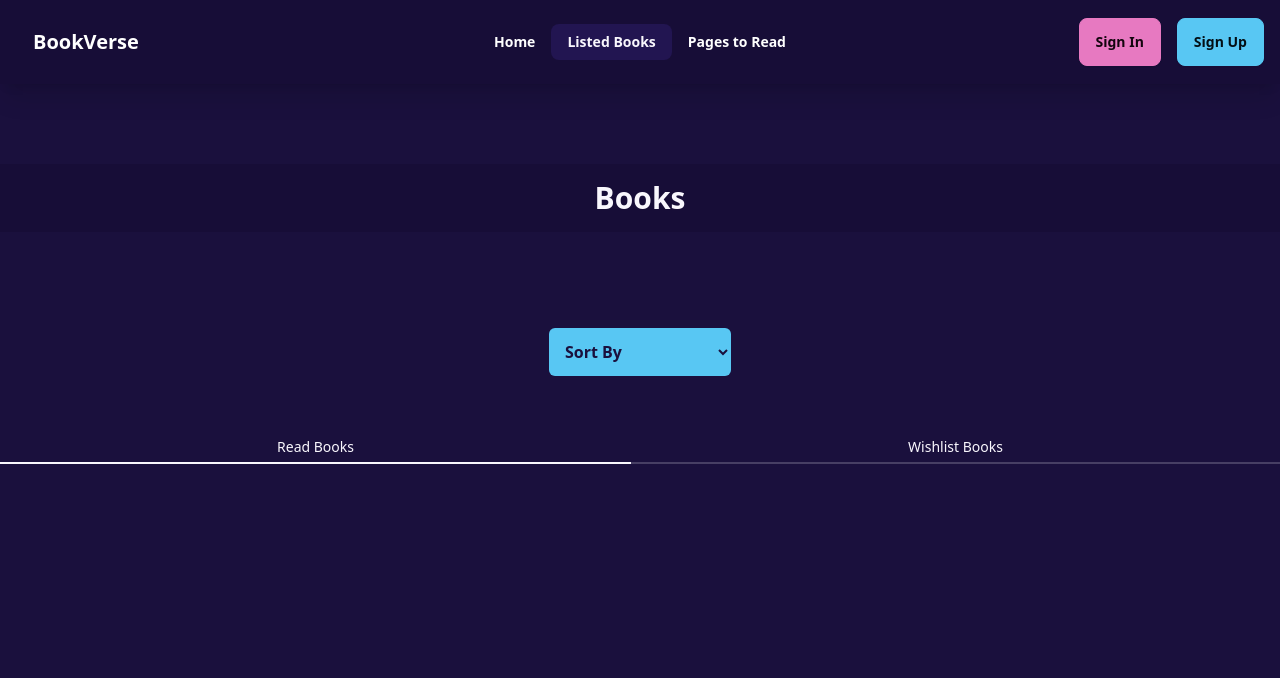
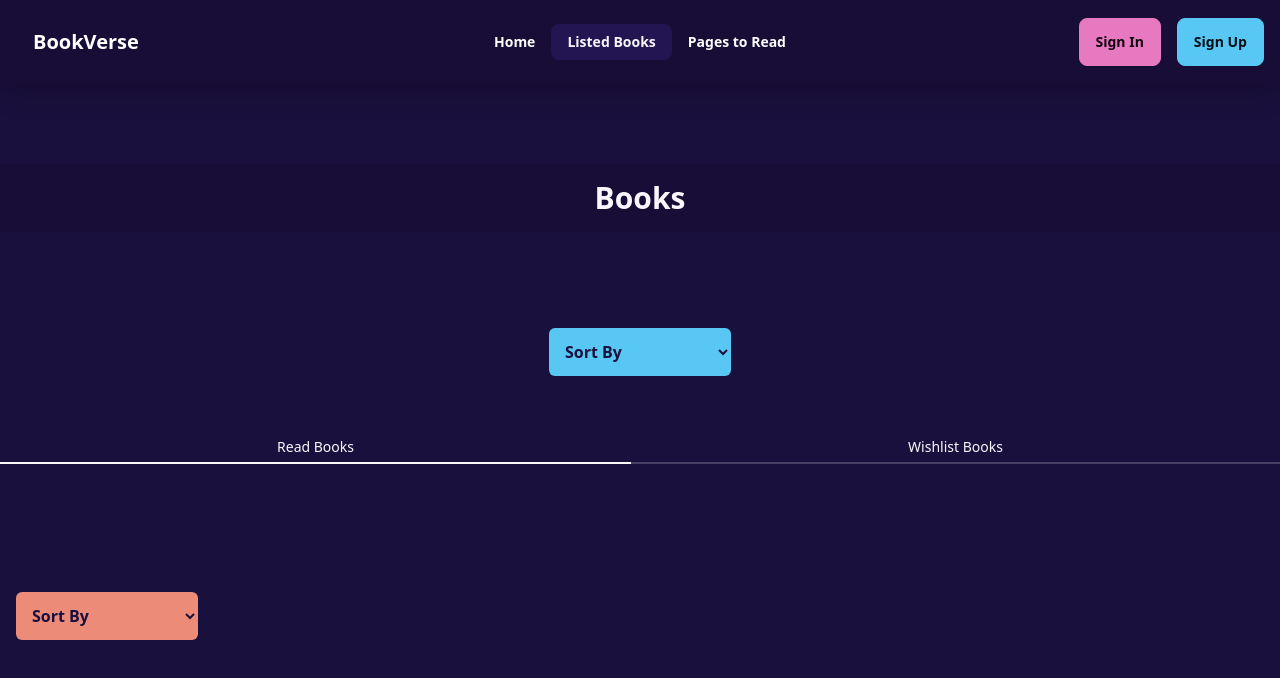
Before and after one commit to mhmitas/a8-book-vibe, a React (Vite) app: page /listedBooks in a window 1280 px wide. Shown: the top 678 px of the page. Built offline with nearby package versions, Linux system fonts and the light colour scheme.

Commit message:
working with sort by problem

```diff
--- a/src/components/listed-books/ListedBooks.jsx
+++ b/src/components/listed-books/ListedBooks.jsx
@@ -1,22 +1,10 @@
-import React, { useEffect, useState } from 'react';
-import { Link, NavLink, Outlet } from 'react-router-dom';
-import { getReadBooksFromLocalStorage } from '../../utils/local-storage';
+import { useState } from 'react';
+import { Link, Outlet } from 'react-router-dom';
 
 const ListedBooks = () => {
 
     const [index, setIndex] = useState(0)
 
-    // control short by-->
-    // load read books
-    const [books, setBooks] = useState([])
-    useEffect(() => {
-        const readBooks = getReadBooksFromLocalStorage()
-        setBooks(readBooks)
-    }, [])
-    console.log(books)
-
-
-    // ---------->>
 
 
     return (
--- a/src/components/listed-books/ReadBooks.jsx
+++ b/src/components/listed-books/ReadBooks.jsx
@@ -1,7 +1,6 @@
 import React, { useEffect, useState } from 'react';
 import BooklistCard from './BooklistCard';
 import { getReadBooksFromLocalStorage } from '../../utils/local-storage';
-import { sortByDesendingOrder } from '../../utils/sortByDecendingOrder';
 
 const ReadBooks = () => {
     const [books, setBooks] = useState([])
@@ -11,18 +10,21 @@ const ReadBooks = () => {
     }, [])
 
 
-    // const handleSort = (param) => {
-    //     const readBooks = [...books]
-    //     console.log(readBooks)
-    //     readBooks.sort((a, b) => b[`${param}`] - a[`${param}`])
-    //     setBooks(readBooks)
-    // }
-
-
-
+    const handleSort = (e) => {
+        const readBooks = [...books]
+        readBooks.sort((a, b) => b[`${e.target.value}`] - a[`${e.target.value}`])
+        setBooks(readBooks)
+    }
     return (
         <div className='flex flex-col gap-8'>
-            {/* <button onClick={() => handleSort('rating')} className='btn'>sort</button> */}
+            <div className=" mt-20 mb-10 p-4">
+                <select onChange={handleSort} name="SortBy" className='p-3 bg-error text-base-100 font-semibold rounded-md' id="SortBy">
+                    <option>Sort By</option>
+                    <option value="rating">Rating</option>
+                    <option value="totalPages">Number of pages</option>
+                    <option value="yearOfPublishing">Publisher year</option>
+                </select>
+            </div>
             {
                 books.map(book => <BooklistCard key={book.bookId} book={book}></BooklistCard>)
             }
```
